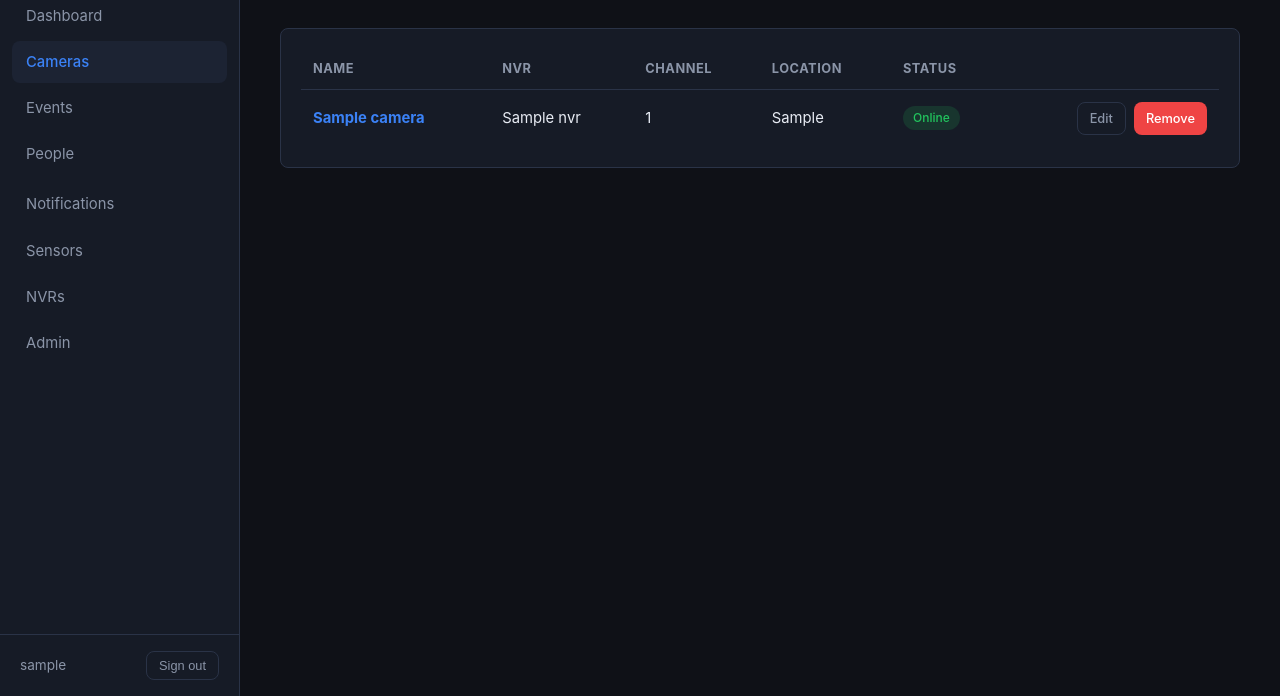
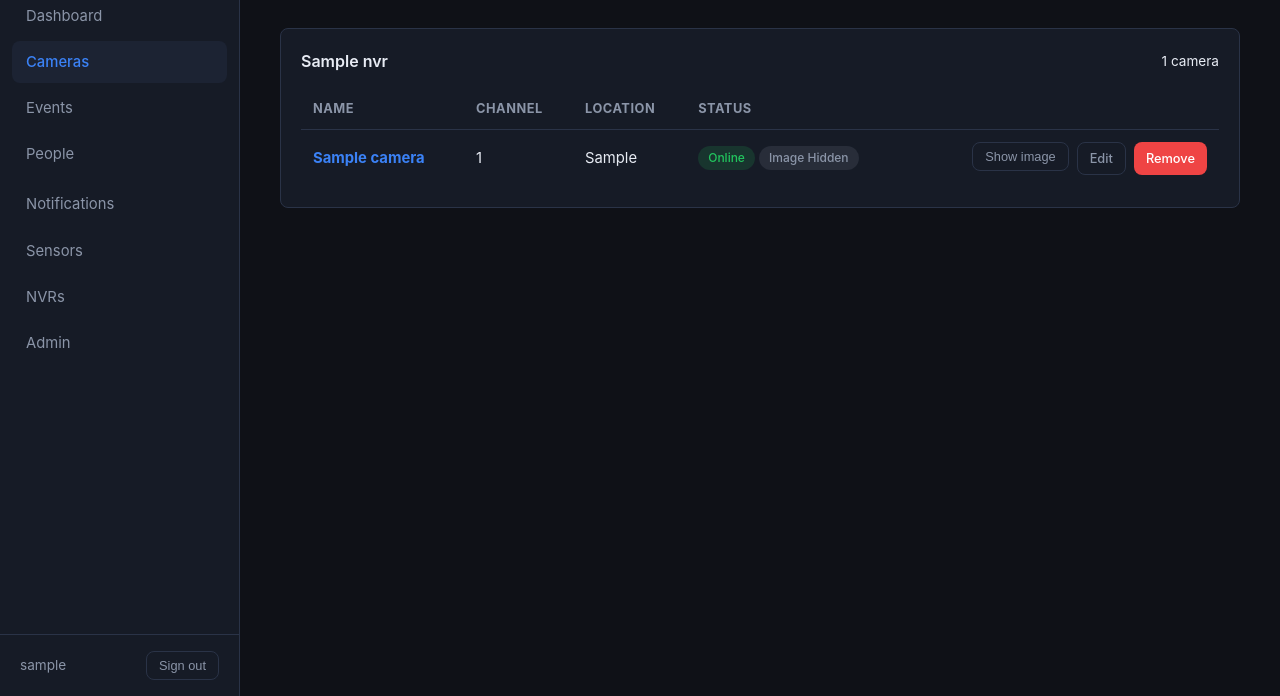
Before and after one commit to KeythKazumi/ride-security, a Django app: page /devices/cameras/ in a window 1280 px wide. Shown: the part 104-800 px from the top of the page. Run offline with Django 5.2, Linux system fonts and the light colour scheme; a user stored in the database is signed in; tables that the repository leaves empty hold one stand-in row (values such as "Sample post"); data that the repository does not hold is empty.

Commit message:
Separate nvrs cameras and add option to hide image if not wanted

```diff
--- a/devices/admin.py
+++ b/devices/admin.py
@@ -29,12 +29,12 @@ class NVRAdmin(admin.ModelAdmin):
 
 @admin.register(Camera)
 class CameraAdmin(admin.ModelAdmin):
-    list_display = ("name", "nvr", "channel", "location", "status", "updated_at")
-    list_filter = ("status", "nvr")
+    list_display = ("name", "nvr", "channel", "location", "status", "show_image", "updated_at")
+    list_filter = ("status", "nvr", "show_image")
     search_fields = ("name", "location")
     fieldsets = (
         (None, {
-            "fields": ("name", "nvr", "channel", "location", "status"),
+            "fields": ("name", "nvr", "channel", "location", "status", "show_image"),
         }),
         ("Connection", {
             "fields": ("rtsp_url", "snapshot_url"),
--- a/devices/forms.py
+++ b/devices/forms.py
@@ -61,6 +61,7 @@ class CameraForm(forms.ModelForm):
             "nvr",
             "channel",
             "location",
+            "show_image",
             "rtsp_url",
             "snapshot_url",
             "status",
--- a/devices/models.py
+++ b/devices/models.py
@@ -92,6 +92,10 @@ class Camera(models.Model):
     )
     channel = models.PositiveIntegerField(default=1)
     location = models.CharField(max_length=200, blank=True)
+    show_image = models.BooleanField(
+        default=True,
+        help_text="Show this camera's image in the UI. Detection keeps running either way.",
+    )
     rtsp_url = models.CharField(max_length=500, blank=True)
     snapshot_url = models.CharField(max_length=500, blank=True, help_text="Override URL for fetching a JPEG snapshot. If blank, a TP-Link VIGI default is used.")
     status = models.CharField(
--- a/devices/urls.py
+++ b/devices/urls.py
@@ -9,6 +9,7 @@ from .views import (
     camera_recognize,
     camera_snapshot,
     camera_stream,
+    camera_toggle_image,
     candidate_delete,
     candidate_image,
     candidate_promote,
@@ -54,6 +55,7 @@ urlpatterns = [
     path("cameras/add/", camera_create, name="camera_add"),
     path("cameras/<int:camera_id>/edit/", camera_edit, name="camera_edit"),
     path("cameras/<int:camera_id>/delete/", camera_delete, name="camera_delete"),
+    path("cameras/<int:camera_id>/toggle-image/", camera_toggle_image, name="camera_toggle_image"),
     path("cameras/<int:camera_id>/feed/", camera_feed, name="camera_feed"),
     path("cameras/<int:camera_id>/snapshot/", camera_snapshot, name="camera_snapshot"),
     path("cameras/<int:camera_id>/recognize/", camera_recognize, name="camera_recognize"),
--- a/devices/views.py
+++ b/devices/views.py
@@ -3,7 +3,7 @@ import tempfile
 
 from django.contrib import messages
 from django.contrib.auth.decorators import login_required
-from django.db.models import Count
+from django.db.models import Count, F
 from django.http import HttpResponse, StreamingHttpResponse
 from django.shortcuts import get_object_or_404, redirect, render
 from django.urls import reverse
@@ -47,10 +47,16 @@ from .streaming import generate_mjpeg_stream
 
 @login_required
 def camera_list(request):
+    # Ordered by NVR so the template can regroup them into one panel per NVR;
+    # cameras with no NVR go last.
     return render(
         request,
         "devices/camera_list.html",
-        {"cameras": Camera.objects.select_related("nvr")},
+        {
+            "cameras": Camera.objects.select_related("nvr").order_by(
+                F("nvr__name").asc(nulls_last=True), "name"
+            )
+        },
     )
 
 
@@ -681,6 +687,21 @@ def camera_edit(request, camera_id):
 
 
 @login_required
+def camera_toggle_image(request, camera_id):
+    """Show or hide the camera's image in the UI.
+
+    Display-only: the RTSP connection and motion watcher are untouched.
+    """
+    camera = get_object_or_404(Camera, pk=camera_id)
+    if request.method != "POST":
+        return redirect("devices:cameras")
+
+    camera.show_image = not camera.show_image
+    camera.save(update_fields=["show_image", "updated_at"])
+    return _back(request, fallback="devices:cameras")
+
+
+@login_required
 def camera_delete(request, camera_id):
     camera = get_object_or_404(Camera, pk=camera_id)
     if request.method == "POST":
--- a/templates/devices/camera_list.html
+++ b/templates/devices/camera_list.html
@@ -11,13 +11,18 @@
     </div>
 </header>
 
-<section class="panel">
 {% if cameras %}
+    {% regroup cameras by nvr as nvr_groups %}
+    {% for group in nvr_groups %}
+    <section class="panel"{% if not forloop.first %} style="margin-top: 40px"{% endif %}>
+        <div class="panel-header">
+            <h2>{% if group.grouper %}{{ group.grouper.name }}{% else %}No NVR{% endif %}</h2>
+            <span class="link-sm">{{ group.list|length }} camera{{ group.list|length|pluralize }}</span>
+        </div>
         <table class="data-table">
             <thead>
                 <tr>
                     <th>Name</th>
-                <th>NVR</th>
                     <th>Channel</th>
                     <th>Location</th>
                     <th>Status</th>
@@ -25,15 +30,21 @@
                 </tr>
             </thead>
             <tbody>
-            {% for camera in cameras %}
+                {% for camera in group.list %}
                 <tr>
                     <td><strong><a href="{% url 'devices:camera_feed' camera.id %}">{{ camera.name }}</a></strong></td>
-                <td>{{ camera.nvr|default:"—" }}</td>
                     <td>{{ camera.channel }}</td>
                     <td>{{ camera.location|default:"—" }}</td>
-                <td><span class="badge badge-{{ camera.status }}">{{ camera.get_status_display }}</span></td>
+                    <td>
+                        <span class="badge badge-{{ camera.status }}">{{ camera.get_status_display }}</span>
+                        {% if not camera.show_image %}<span class="badge badge-offline">image hidden</span>{% endif %}
+                    </td>
                     <td>
                         <div class="row-actions">
+                            <form method="post" action="{% url 'devices:camera_toggle_image' camera.id %}" class="inline-form">
+                                {% csrf_token %}
+                                <button type="submit" class="btn btn-sm btn-ghost">{% if camera.show_image %}Hide image{% else %}Show image{% endif %}</button>
+                            </form>
                             <a href="{% url 'devices:camera_edit' camera.id %}" class="btn btn-sm btn-ghost">Edit</a>
                             <a href="{% url 'devices:camera_delete' camera.id %}" class="btn btn-sm btn-danger">Remove</a>
                         </div>
@@ -42,8 +53,11 @@
                 {% endfor %}
             </tbody>
         </table>
+    </section>
+    {% endfor %}
 {% else %}
+<section class="panel">
     <p class="empty-state">No cameras yet. <a href="{% url 'devices:camera_add' %}">Add one</a>.</p>
+</section>
 {% endif %}
-</section>
 {% endblock %}
```
Also changed, not shown: dashboard/views.py (+6 -2 lines), templates/dashboard/home.html (+6 -3 lines), templates/devices/camera_feed.html (+12 -0 lines), devices/migrations/0014_camera_show_image.py (added), 1 other file. Lines whose indentation alone changed are shown as unchanged.
